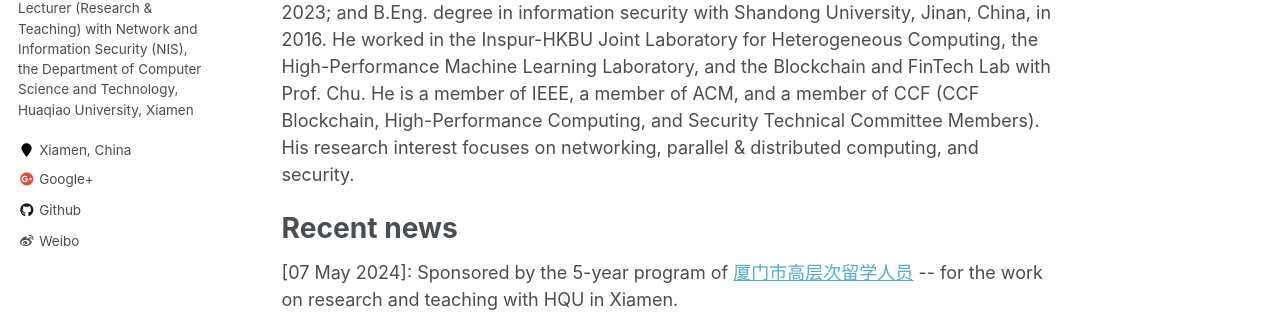
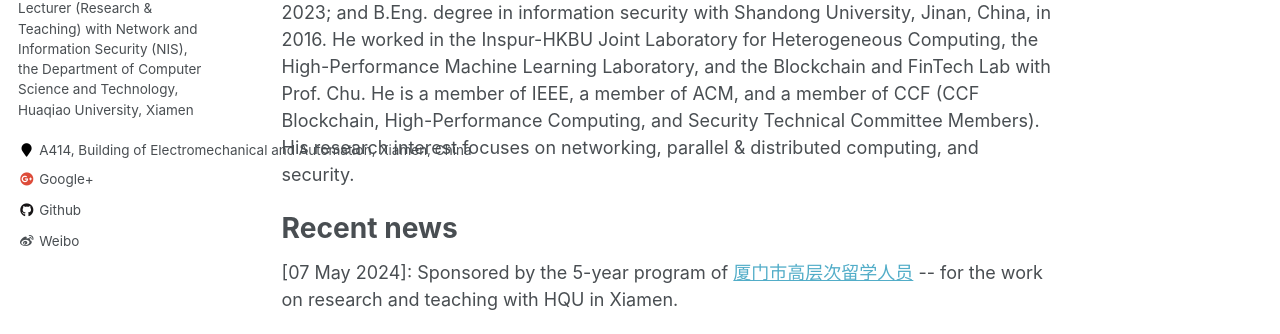
Before and after one commit to Canhui/canhui.github.io, a Jekyll site: the page built from _pages/about.md, in a window 1280 px wide. Shown: the part 377-711 px from the top of the page. Built offline with Jekyll 4.4.1, drawn with Linux system fonts in a browser that asks for light colours.

Commit message:
Update _config.yml

```diff
--- a/_config.yml
+++ b/_config.yml
@@ -83,7 +83,7 @@ author:
   name             : "Canhui Wang, Ph.D."
   avatar           : "chwang.jpg" # "profile.png"
   bio              : "Lecturer (Research & Teaching) with Network and Information Security (NIS), the Department of Computer Science and Technology, Huaqiao University, Xiamen"
-  location         : "Xiamen, China"
+  location         : "A414, Building of Electromechanical and Automation, Xiamen, China"
   # employer         : "Hong Kong Baptist University"
   # #pubmed           : "https://www.ncbi.nlm.nih.gov/pubmed/?term=john+snow"
   # googlescholar    : "https://scholar.google.com/citations?user=XuSVdhgAAAAJ"
```
